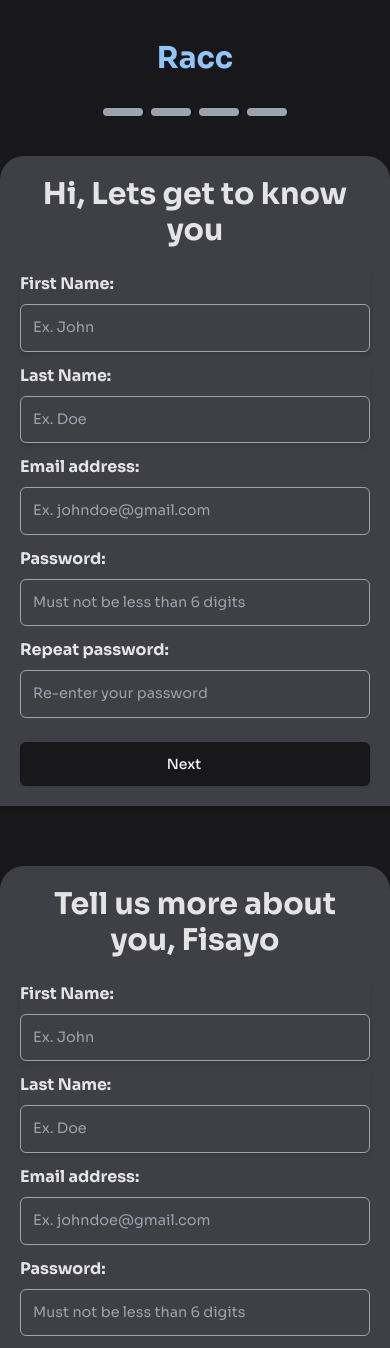
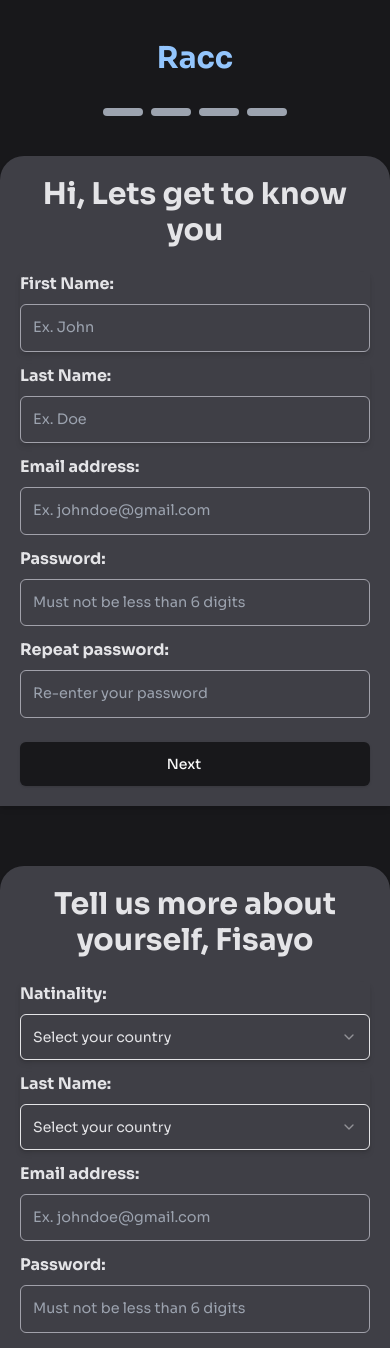
Before and after one commit to fisayo-dev/racc, a React (Vite) app: page /signup in a window 390 px wide. Shown: the top 1348 px of the page. Built offline with nearby package versions, Linux system fonts and the light colour scheme; some icons are missing.

Commit message:
integrating select shadcn component

```diff
--- a/src/components/ui/select.jsx
+++ b/src/components/ui/select.jsx
@@ -14,7 +14,7 @@ const SelectTrigger = React.forwardRef(({ className, children, ...props }, ref)
   <SelectPrimitive.Trigger
     ref={ref}
     className={cn(
-      "flex h-9 w-full items-center justify-between whitespace-nowrap rounded-md border border-input bg-transparent px-3 py-2 text-sm shadow-sm ring-offset-background placeholder:text-muted-foreground focus:outline-none focus:ring-1 focus:ring-ring disabled:cursor-not-allowed disabled:opacity-50 [&>span]:line-clamp-1",
+      "flex w-full items-center justify-between whitespace-nowrap rounded-md border border-input bg-transparent p-3  text-sm shadow-sm ring-offset-background placeholder:text-muted-foreground focus:outline-none focus:ring-1 focus:ring-ring disabled:cursor-not-allowed disabled:opacity-50 [&>span]:line-clamp-1",
       className
     )}
     {...props}>
--- a/src/index.css
+++ b/src/index.css
@@ -77,7 +77,7 @@ body {
   }
 }
 
-input,button {
+input,button,select {
   background-color: transparent;
   outline: none;
 }
--- a/src/pages/Signup.jsx
+++ b/src/pages/Signup.jsx
@@ -1,4 +1,11 @@
 import { Button } from "@/components/ui/button";
+import {
+  Select,
+  SelectContent,
+  SelectItem,
+  SelectTrigger,
+  SelectValue,
+} from "@/components/ui/select";
 import { Forward } from "iconsax-react";
 const Signup = () => {
   return (
@@ -15,14 +22,16 @@ const Signup = () => {
         </div>
         <div className=" md:w-5/12 sm:w-3/5 w-full shadow-md mx-auto bg-zinc-700 md:rounded-xl rounded-t-3xl p-5 my-5">
           <div className="grid gap-6">
-            <h2 className="text-center text-3xl font-bold">Hi, Lets get to know you</h2>
+            <h2 className="text-center text-3xl font-bold">
+              Hi, Lets get to know you
+            </h2>
             <div className="grid gap-3">
               <div className="grid md:flex items-center md:gap-10 gap-3">
                 <div className="grid gap-2 w-full shadow-md">
                   <label className="font-bold">First Name:</label>
                   <input
                     type="text"
-                    className="border-[0.1rem] text-[0.9rem] text-[0.9rem] border-zinc-400 py-3 px-3 rounded-md w-full"
+                    className="border-[0.1rem] text-[0.9rem] border-zinc-400 py-3 px-3 rounded-md w-full"
                     placeholder="Ex. John "
                   />
                 </div>
@@ -30,7 +39,7 @@ const Signup = () => {
                   <label className="font-bold">Last Name:</label>
                   <input
                     type="text"
-                    className="border-[0.1rem] text-[0.9rem] text-[0.9rem] border-zinc-400 py-3 px-3 rounded-md w-full"
+                    className="border-[0.1rem]  text-[0.9rem] border-zinc-400 py-3 px-3 rounded-md w-full"
                     placeholder="Ex. Doe "
                   />
                 </div>
@@ -68,25 +77,35 @@ const Signup = () => {
         </div>
         <div className=" md:w-5/12 sm:w-3/5 w-full shadow-md mx-auto bg-zinc-700 md:rounded-xl rounded-t-3xl p-5 my-5">
           <div className="grid gap-6">
-            <h2 className="text-center text-3xl font-bold">Tell us more about you, Fisayo</h2>
+            <h2 className="text-center text-3xl font-bold">
+              Tell us more about yourself, Fisayo
+            </h2>
             <div className="grid gap-3">
-              <div className="grid md:flex items-center md:gap-10 gap-3">
               <div className="grid gap-2 w-full shadow-md">
-                  <label className="font-bold">First Name:</label>
-                  <input
-                    type="text"
-                    className="border-[0.1rem] text-[0.9rem] border-zinc-400 py-3 px-3 rounded-md w-full"
-                    placeholder="Ex. John "
-                  />
+                <label className="font-bold">Natinality:</label>
+                <Select className="outline-none">
+                  <SelectTrigger >
+                    <SelectValue placeholder="Select your country" />
+                  </SelectTrigger>
+                  <SelectContent>
+                    <SelectItem value="light">Nigeria</SelectItem>
+                    <SelectItem value="dark">South America</SelectItem>
+                    <SelectItem value="system">China</SelectItem>
+                  </SelectContent>
+                </Select>
               </div>
               <div className="grid gap-2 w-full shadow-md">
                 <label className="font-bold">Last Name:</label>
-                  <input
-                    type="text"
-                    className="border-[0.1rem] text-[0.9rem] border-zinc-400 py-3 px-3 rounded-md w-full"
-                    placeholder="Ex. Doe "
-                  />
-                </div>
+                <Select className="outline-none">
+                  <SelectTrigger >
+                    <SelectValue placeholder="Select your country" />
+                  </SelectTrigger>
+                  <SelectContent>
+                    <SelectItem value="light">Nigeria</SelectItem>
+                    <SelectItem value="dark">South America</SelectItem>
+                    <SelectItem value="system">China</SelectItem>
+                  </SelectContent>
+                </Select>
               </div>
               <div className="grid gap-2">
                 <label className="font-bold">Email address:</label>
```
Lines whose indentation alone changed are shown as unchanged.
